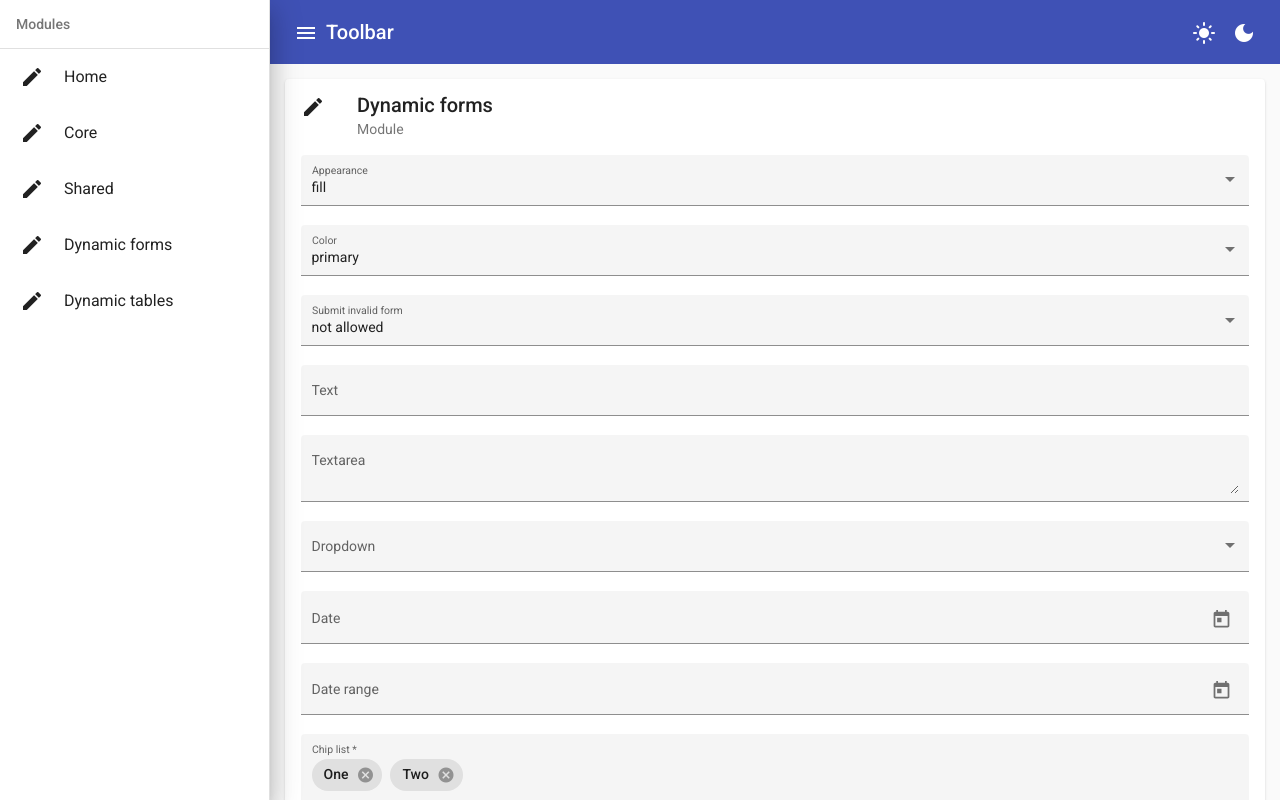
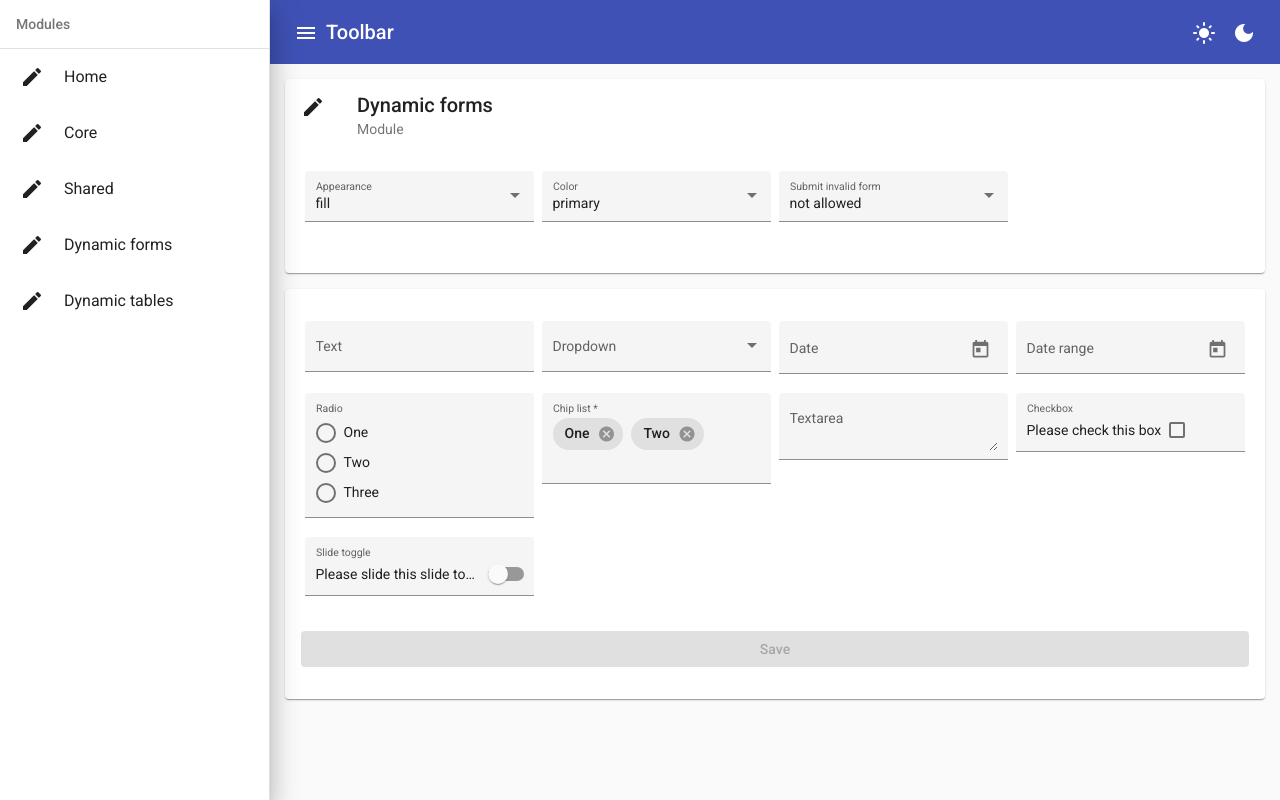
Before and after one commit to patricknnn/AngularModules, an Angular app: page /forms in a window 1280 px wide. Built offline with nearby package versions, Linux system fonts and the light colour scheme.

Commit message:
updated styling

```diff
--- a/src/app/components/form/form.component.html
+++ b/src/app/components/form/form.component.html
@@ -9,32 +9,46 @@
     <mat-card-content>
       <!-- Dynamic form options -->
       <form [formGroup]="options">
+        <div class="row">
+          <div class="column">
             <mat-form-field [appearance]="appearanceControl.value" [color]="colorControl.value" class="form-field">
               <mat-label>Appearance</mat-label>
               <mat-select [formControl]="appearanceControl">
                 <mat-option *ngFor="let option of appearanceOptions" [value]="option">{{option}}</mat-option>
               </mat-select>
             </mat-form-field>
+          </div>
+          <div class="column">
             <mat-form-field [appearance]="appearanceControl.value" [color]="colorControl.value" class="form-field">
               <mat-label>Color</mat-label>
               <mat-select [formControl]="colorControl">
                 <mat-option *ngFor="let option of colorOptions" [value]="option">{{option}}</mat-option>
               </mat-select>
             </mat-form-field>
-                <mat-form-field [appearance]="appearanceControl.value" [color]="colorControl.value"
-                    [floatLabel]="'always'" class="form-field">
+          </div>
+          <div class="column">
+            <mat-form-field [appearance]="appearanceControl.value" [color]="colorControl.value" [floatLabel]="'always'"
+              class="form-field">
               <mat-label>Submit invalid form</mat-label>
               <mat-select [formControl]="submitControl">
                 <mat-option [value]="false">not allowed</mat-option>
                 <mat-option [value]="true">allowed</mat-option>
               </mat-select>
             </mat-form-field>
+          </div>
+        </div>
       </form>
+    </mat-card-content>
+  </mat-card>
+
   <!-- Dynamic form -->
+  <mat-card style="margin-top: 16px;">
+    <mat-card-content>
       <app-dynamic-form [appearance]="appearanceControl.value" [color]="colorControl.value"
         [formControls]="(formControls$ | async)!" [allowInvalidSubmit]="submitControl.value"
         (formSubmit)="handleFormSubmit($event)">
       </app-dynamic-form>
     </mat-card-content>
   </mat-card>
+
 </div>
--- a/src/app/components/table/table.component.html
+++ b/src/app/components/table/table.component.html
@@ -138,12 +138,16 @@
           </mat-tab>
         </mat-tab-group>
       </form>
+    </mat-card-content>
+  </mat-card>
 
   <!-- Dynamic table outlet -->
-      <div class="row">
+  <mat-card style="margin-top: 16px;">
+    <mat-card-content>
       <ng-container #outlet>
       </ng-container>
-      </div>
+    </mat-card-content>
+  </mat-card>
 
   <!-- Dynamic table template -->
   <ng-template #content>
@@ -152,6 +156,4 @@
     </app-dynamic-table>
   </ng-template>
 
-    </mat-card-content>
-  </mat-card>
 </div>
--- a/src/app/modules/dynamic-forms/components/dynamic-form-control/dynamic-form-control.component.html
+++ b/src/app/modules/dynamic-forms/components/dynamic-form-control/dynamic-form-control.component.html
@@ -1,4 +1,4 @@
-<div class="form-group" [formGroup]="form">
+<div [formGroup]="form">
 
   <!-- Form styling -->
   <mat-form-field [id]="'form-field-' + control.key" [appearance]="appearance" [color]="color"
@@ -10,28 +10,28 @@
     </mat-label>
 
     <!-- Text -->
-    <input matInput *ngSwitchCase="'textbox'" [ngClass]="control.class" [formControlName]="control.key"
+    <input matInput *ngSwitchCase="'textbox'" [formControlName]="control.key"
       [id]="control.key" [type]="control.inputType" />
 
     <!-- Text area -->
-    <textarea matInput *ngSwitchCase="'textarea'" [ngClass]="control.class" [formControlName]="control.key"
+    <textarea matInput *ngSwitchCase="'textarea'" [formControlName]="control.key"
       [id]="control.key"></textarea>
 
     <!-- Select -->
-    <mat-select *ngSwitchCase="'dropdown'" [ngClass]="control.class" [formControlName]="control.key" [id]="control.key">
+    <mat-select *ngSwitchCase="'dropdown'" [formControlName]="control.key" [id]="control.key">
       <mat-option *ngFor="let opt of control.options" [value]="opt.key">
         {{ opt.value }}
       </mat-option>
     </mat-select>
 
     <!-- Date -->
-    <input matInput *ngSwitchCase="'date'" [ngClass]="control.class" [formControlName]="control.key" [id]="control.key"
+    <input matInput *ngSwitchCase="'date'" [formControlName]="control.key" [id]="control.key"
       [matDatepicker]="datePicker" />
     <mat-datepicker-toggle *ngSwitchCase="'date'" matSuffix [for]="datePicker"></mat-datepicker-toggle>
     <mat-datepicker touchUi #datePicker></mat-datepicker>
 
     <!-- Date range -->
-    <mat-date-range-input *ngSwitchCase="'date-range'" [ngClass]="control.class" [formGroup]="dateRange"
+    <mat-date-range-input *ngSwitchCase="'date-range'" [formGroup]="dateRange"
       [rangePicker]="dateRangePicker">
       <input matStartDate placeholder="Start" formControlName="start" (dateChange)="setDateRange()" />
       <input matEndDate placeholder="Eind" formControlName="end" (dateChange)="setDateRange()" />
@@ -40,7 +40,7 @@
     <mat-date-range-picker touchUi #dateRangePicker></mat-date-range-picker>
 
     <!-- Chips -->
-    <mat-chip-list *ngSwitchCase="'chips'" [ngClass]="control.class" [formControlName]="control.key" [id]="control.key"
+    <mat-chip-list *ngSwitchCase="'chips'" [formControlName]="control.key" [id]="control.key"
       #chipList>
       <mat-chip *ngFor="let item of control.value" [selectable]="control.selectable" [removable]="control.removable"
         (removed)="removeFromValue(item)">
@@ -54,7 +54,7 @@
 
     <!-- Radio -->
     <input matInput *ngSwitchCase="'radio'" [hidden]="true" />
-    <mat-radio-group *ngSwitchCase="'radio'" [id]="control.key" [ngClass]="control.class" [color]="color"
+    <mat-radio-group *ngSwitchCase="'radio'" [id]="control.key" [color]="color"
       [formControlName]="control.key" [required]="isRequired" (change)="updateFormFieldState()">
       <mat-radio-button *ngFor="let opt of control.options" [value]="opt.key">
         {{ opt.value }}
@@ -63,7 +63,7 @@
 
     <!-- Checkbox -->
     <input matInput *ngSwitchCase="'checkbox'" [hidden]="true" />
-    <mat-checkbox *ngSwitchCase="'checkbox'" [id]="control.key" [ngClass]="control.class" [color]="color"
+    <mat-checkbox *ngSwitchCase="'checkbox'" [id]="control.key" [color]="color"
       [formControlName]="control.key" [labelPosition]="control.labelPosition" [indeterminate]="control.indeterminate"
       [required]="isRequired" (change)="updateFormFieldState()">
       {{ control.placeholder }}
@@ -71,7 +71,7 @@
 
     <!-- Slide -->
     <input matInput *ngSwitchCase="'slide'" [hidden]="true" />
-    <mat-slide-toggle *ngSwitchCase="'slide'" [id]="control.key" [ngClass]="control.class" [color]="color"
+    <mat-slide-toggle *ngSwitchCase="'slide'" [id]="control.key" [color]="color"
       [formControlName]="control.key" [labelPosition]="control.labelPosition" [checked]="control.value"
       [required]="isRequired" (change)="updateFormFieldState()">
       {{ control.placeholder }}
--- a/src/app/modules/dynamic-forms/components/dynamic-form/dynamic-form.component.html
+++ b/src/app/modules/dynamic-forms/components/dynamic-form/dynamic-form.component.html
@@ -1,9 +1,11 @@
 <form (ngSubmit)="onSubmit()" [formGroup]="form">
-  <div *ngFor="let control of formControls" class="form-row">
-    <app-dynamic-form-control [appearance]="appearance" [color]="color" [control]="control" [form]="form">
-    </app-dynamic-form-control>
+  <div class="row">
+    <div *ngFor="let control of formControls" [ngClass]="control.class">
+      <app-dynamic-form-control [appearance]="appearance" [color]="color" [control]="control" [form]="form">
+      </app-dynamic-form-control>
+    </div>
   </div>
-  <div class="form-row form-row-buttons">
+  <div class="row">
     <button mat-raised-button color="primary" type="submit" class="w-100"
       [disabled]="!allowInvalidSubmit && !form.valid">
       Save
--- a/src/app/services/forms/form.service.ts
+++ b/src/app/services/forms/form.service.ts
@@ -28,54 +28,60 @@ export class FormService {
       new FormControlText({
         key: 'text',
         label: 'Text',
+        class: 'column',
         order: 1
-      }),
-      new FormControlTextArea({
-        key: 'textarea',
-        label: 'Textarea',
-        order: 2
       }),
       new FormControlDropdown({
         key: 'dropdown',
         label: 'Dropdown',
+        class: 'column',
         options: [
           { key: 'one', value: 'One' },
           { key: 'two', value: 'Two' },
           { key: 'three', value: 'Three' }
         ],
-        order: 3
+        order: 2
       }),
       new FormControlDate({
         key: 'date',
         label: 'Date',
-        order: 4
+        class: 'column',
+        order: 3
       }),
       new FormControlDateRange({
         key: 'daterange',
         label: 'Date range',
-        order: 5
+        class: 'column',
+        order: 4
+      }),
+      new FormControlTextArea({
+        key: 'textarea',
+        label: 'Textarea',
+        class: 'column',
+        order: 7
       }),
       new FormControlChips({
         key: 'chips',
         label: 'Chip list',
         value: ['One', 'Two'],
+        class: 'column',
         selectable: true,
         removable: true,
         addOnBlur: true,
-        order: 6,
-        validators: [Validators.required]
+        validators: [Validators.required],
+        order: 6
       }),
       new FormControlRadio({
         key: 'radio',
         label: 'Radio',
         floatLabel: 'always',
-        class: 'radio-group-column',
+        class: 'column radio-group-vertical',
         options: [
           { key: 'one', value: 'One' },
           { key: 'two', value: 'Two' },
           { key: 'three', value: 'Three' }
         ],
-        order: 7,
+        order: 5,
         validators: [Validators.required]
       }),
       new FormControlCheckbox({
@@ -83,17 +89,19 @@ export class FormService {
         label: 'Checkbox',
         floatLabel: 'always',
         placeholder: 'Please check this box',
+        class: 'column',
         indeterminate: false,
-        order: 8,
-        validators: [Validators.required]
+        validators: [Validators.required],
+        order: 8
       }),
       new FormControlSlide({
         key: 'slide',
         label: 'Slide toggle',
         floatLabel: 'always',
         placeholder: 'Please slide this slide toggle',
-        order: 9,
-        validators: [Validators.required]
+        class: 'column',
+        validators: [Validators.required],
+        order: 9
       })
     ];
     return of(formControls.sort((a, b) => a.order - b.order));
--- a/src/styles.scss
+++ b/src/styles.scss
@@ -106,11 +106,7 @@ mat-form-field {
   width: 100%;
 }
 
-.form-row-buttons {
-  margin: 15px 0;
-}
-
-.radio-group-column {
+.radio-group-vertical .mat-radio-group {
   display: flex;
   flex-direction: column;
 
```
Lines whose indentation alone changed are shown as unchanged.
